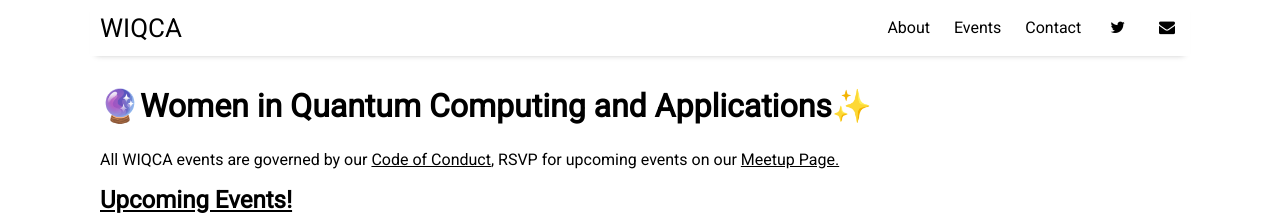
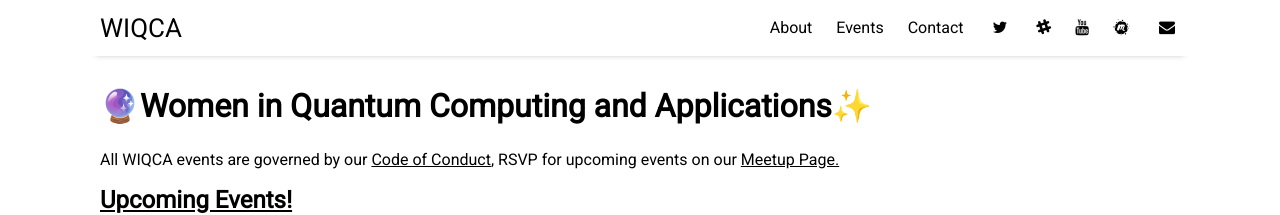
Before and after one commit to wiqca/wiqca, a Jekyll site: the page built from index.html, in a window 1280 px wide. Shown: the top 215 px of the page. Built offline with Jekyll 4.4.1, drawn with Linux system fonts in a browser that asks for light colours; nearby versions of some CDN libraries; the list of posts is cut into pages by our own code.

Commit message:
Adding a few more socials

```diff
--- a/_data/settings.yml
+++ b/_data/settings.yml
@@ -15,7 +15,9 @@ menu:
 # Available social icons are powered by Font Awesome, so you can use any icon that they offer
 social:
 - {icon: 'twitter', link: 'https://twitter.com/wiqca'}
-#- {icon: 'facebook', link: 'https://www.facebook.com/Le.Paul.94'}
+- {icon: 'slack', link: 'https://join.slack.com/t/wiqca/shared_invite/enQtNzU2NjQ2OTY1NTM4LWJkNTYzOTgyZDliNTU4ZDllYWIxNDQxOWVkYmRkZmVhY2FlMDRmZjQ0M2YwZjBlNDdkZjEwNDQxZDc0NmRiYzc'}
+- {icon: 'youtube', link: 'https://www.youtube.com/channel/UCsT10UhbDFDT0C0n-YZIxmw'}
+- {icon: 'meetup', link: 'https://www.meetup.com/wiqca-sea/'}
 #- {icon: 'instagram', link: 'https://instagram.com/wiqca'}
 - {icon: 'envelope', link: 'mailto:info@wiqca.dev'}
 #- {icon: 'rss-square', link: 'feed.xml'}
--- a/_includes/head.html
+++ b/_includes/head.html
@@ -21,7 +21,7 @@
 
 
   <link rel="stylesheet" href="https://fonts.googleapis.com/css?family=Roboto|Source+Code+Pro">
-  <link rel="stylesheet" href="https://cdnjs.cloudflare.com/ajax/libs/font-awesome/4.6.3/css/font-awesome.min.css">
+  <link rel="stylesheet" href="https://cdnjs.cloudflare.com/ajax/libs/font-awesome/4.7.0/css/font-awesome.min.css">
 
   <script type="text/javascript" async
     src="https://cdnjs.cloudflare.com/ajax/libs/mathjax/2.7.5/MathJax.js?config=TeX-MML-AM_CHTML">
```
